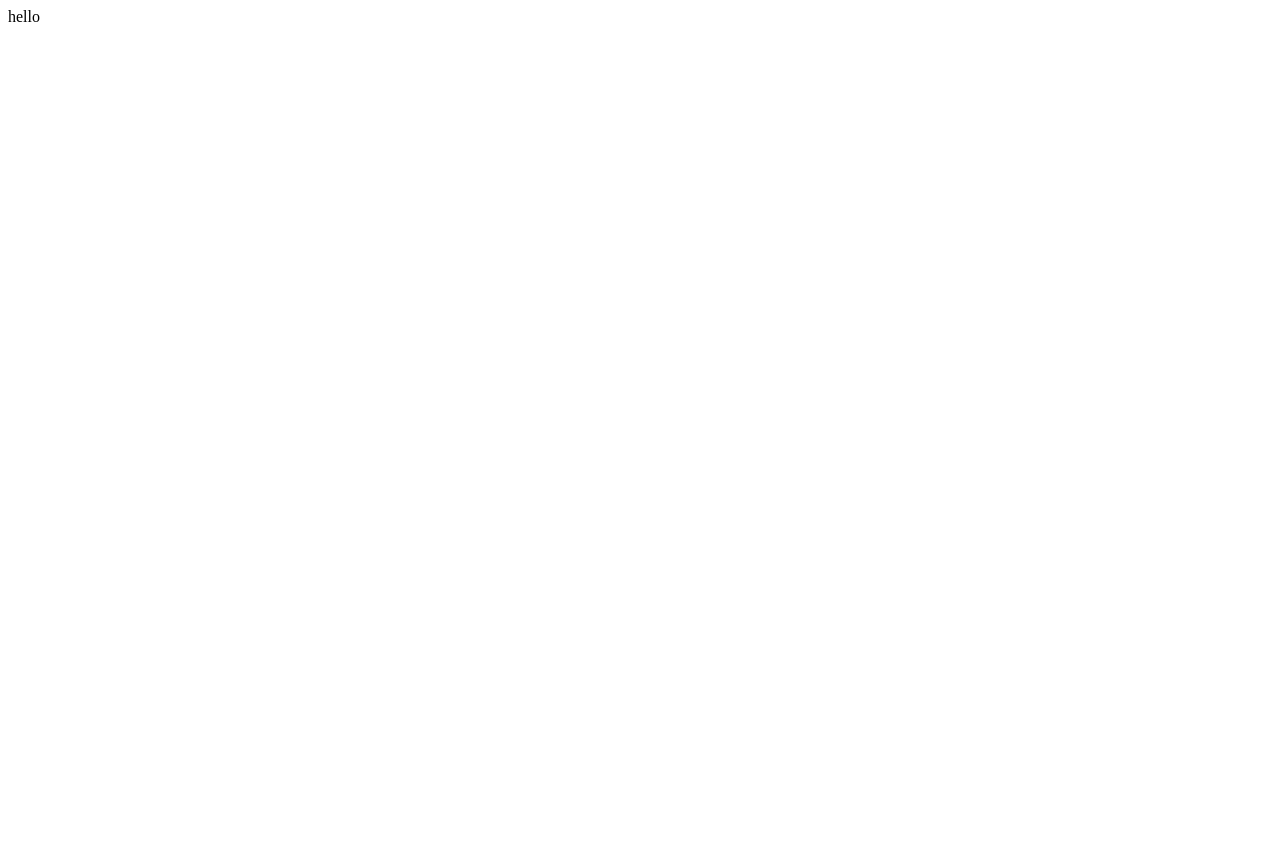
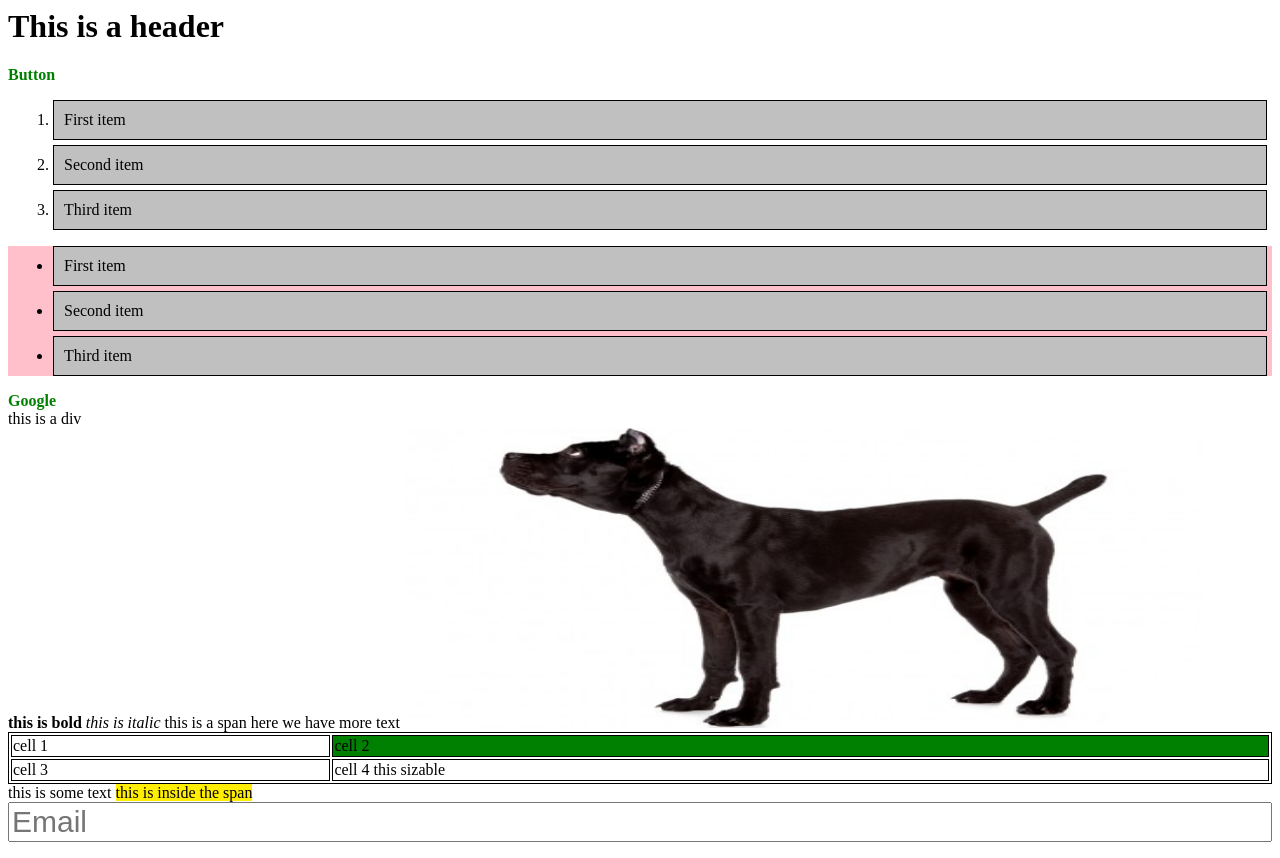
Before and after one commit to narayanrai97/website, a plain HTML site: page index.html in a window 1280 px wide. Before the commit the page ends 800 px from the top, so only its background shows below. Drawn offline with Linux system fonts and the light colour scheme.

Commit message:
css added

```diff
--- a/index.html
+++ b/index.html
@@ -1,3 +1,56 @@
 <html>
-    hello
+    <head>
+        <title>ABC</title>
+        <link rel="icon" href="http://www.free-icons-download.net/images/ruby-icon-6555.png" type="text/gif" />
+        <link rel="stylesheet" href="style.css">
+    </head>
+
+    <body>
+        <h1>This is a header</h1>
+        <a href="" >Button</a>
+        <ol>
+            <li>First item</li>
+            <li>Second item</li>
+            <li>Third item</li>
+        </ol>
+        <!-- this is a comment -->
+        <ul class="pink">
+            <li>First item</li>
+            <li>Second item</li>
+            <li>Third item</li>
+        </ul>
+
+        <a href="http://google.com">Google</a>
+
+        <div>this is a div</div>
+        <b>this is bold</b>
+        <i>this is italic</i>
+
+        <span>this is a span</span>
+
+        here we have more text
+
+        <img src="images/dog.jpg" id = "image" alt="mountains">
+
+        <table>
+            <tr>
+                <td>cell 1</td>
+                <td id="item">cell 2</td>
+            </tr>
+            <tr>
+                <td>cell 3</td>
+                <td>cell 4 this sizable</td>
+            </tr>
+        </table>
+        <div class="outer">
+            <div class="inner">
+                this is some text
+                <span>this is inside the span</span>
+            </div>
+        </div>
+
+        <form>
+            <input type="text" name="email" placeholder="Email">
+        </form>
+    </body>
 </html>
--- /dev/null
+++ b/style.css
@@ -0,0 +1,65 @@
+<style>
+            h1{
+                background-color: rgb(144, 171, 166);
+                color: red;
+                font-family: Arial;
+                font-size: 50px;
+                text-align: center;
+                margin: 40px;
+                padding: 10px;
+                border: dotted 5px;
+                background: url("images/th.jpg");
+                background-size: cover;
+            }
+
+            li{
+                background-color: silver;
+                margin: 5px;
+                padding: 10px;
+                border: solid 1px;
+            }
+            li:hover{
+                background-color: #87CEFA;
+                text-align: center;
+            }
+
+            a{
+                color: green;
+                text-decoration: none;
+                font-weight: 700;
+            }
+
+            a:hover{
+                color: blue;
+            }
+
+            table{
+                border: solid 1px ;
+                width: 100%;
+            }
+
+            td{
+                border: solid 1px;
+            }
+
+            .pink{
+                background-color: pink;
+            }
+
+            .inner span{
+                background-color: #FFEE00;
+            }
+
+            #item{
+                background-color: green;
+            }
+
+            #image{
+                height: 300px;
+                width: 800px;
+            }
+            input{
+                width: 100%;
+                font-size: 30px;
+            }
+</style>
```
Also changed, not shown: images/dog.jpg (added), images/th.jpg (added).
